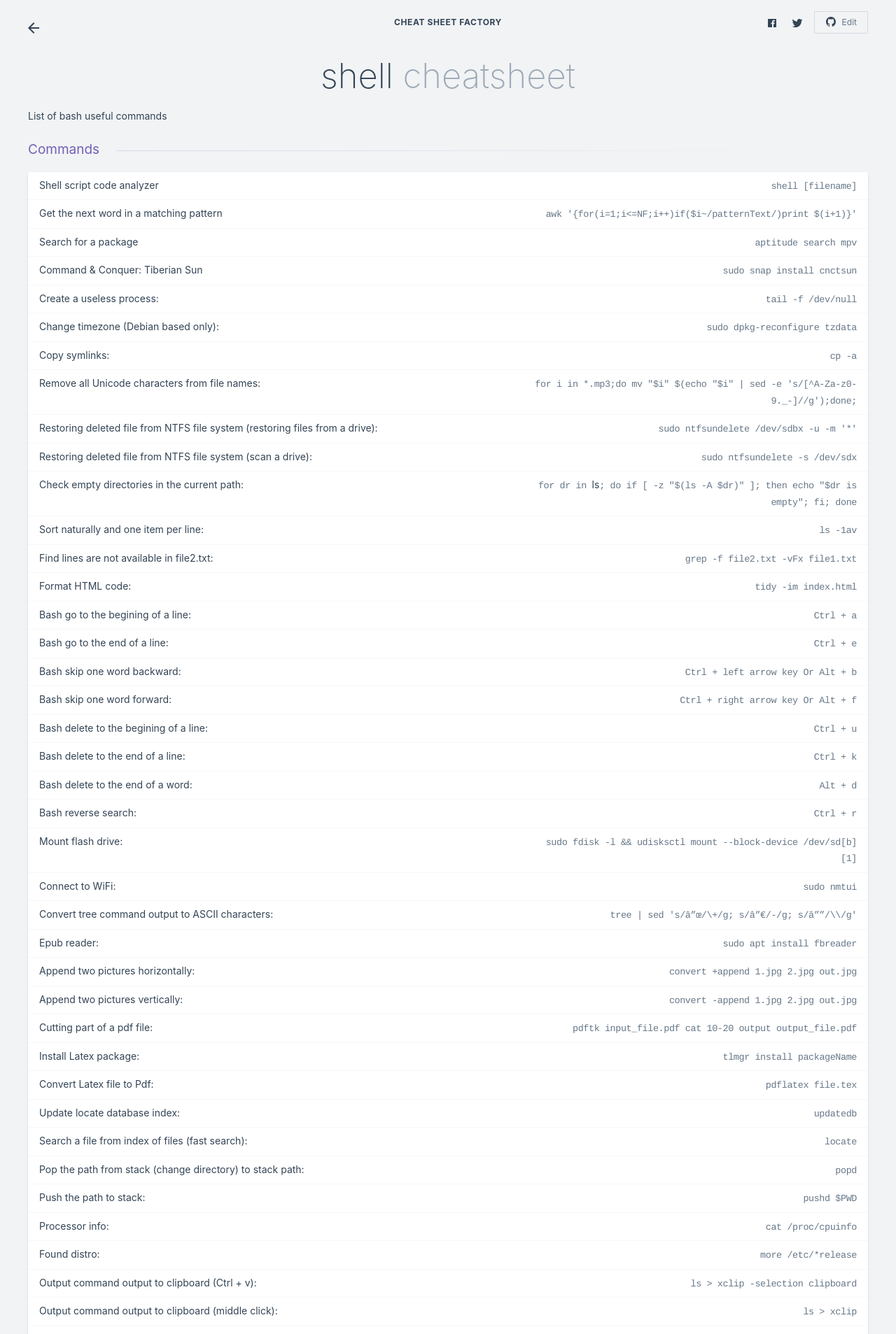
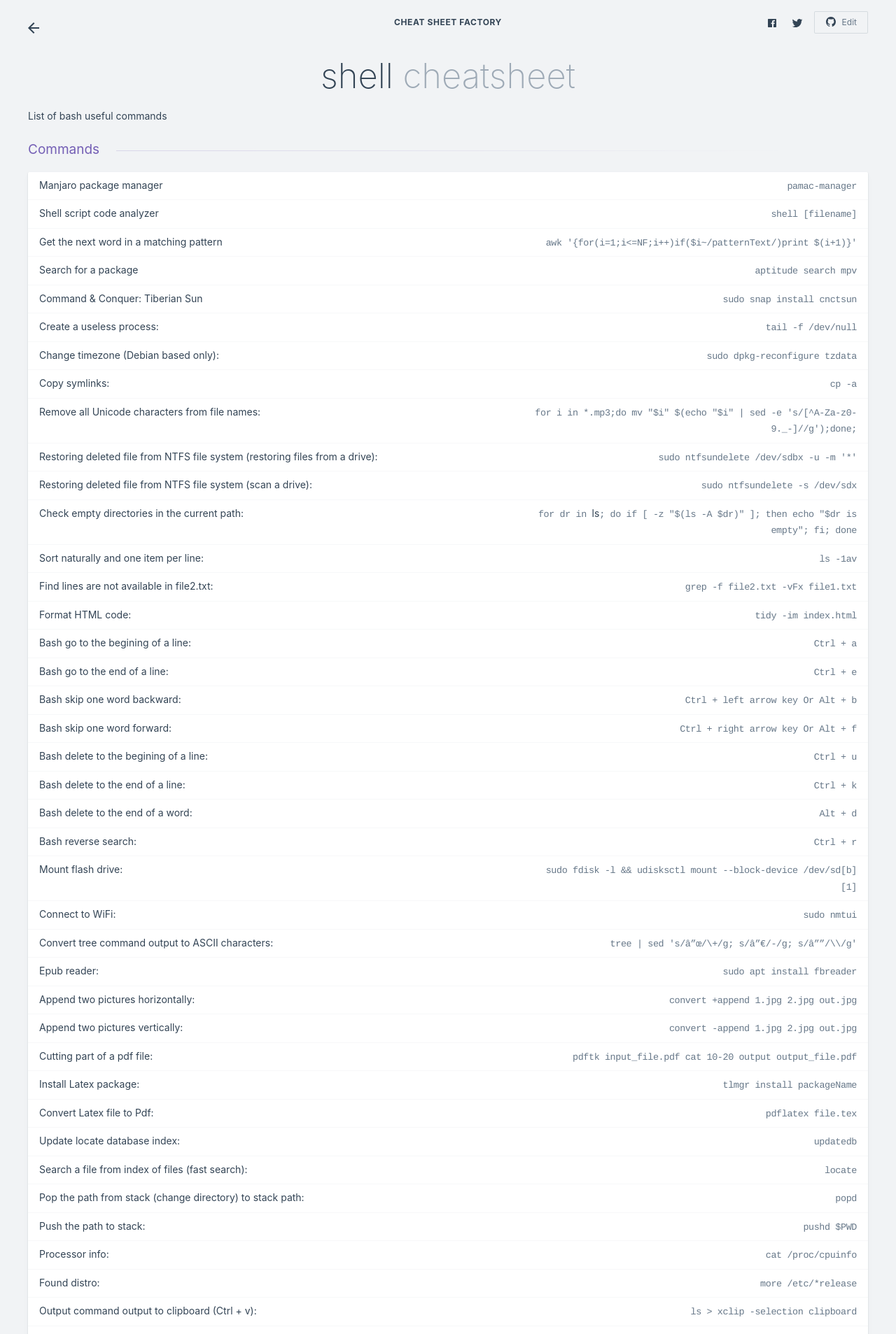
Before and after one commit to kasramp/cheat-sheet-factory, a Jekyll site: the page built from linux/shell.md, in a window 1280 px wide. Shown: the top 1907 px of the page at 70% size. Built offline with Jekyll 4.4.1, drawn with Linux system fonts in a browser that asks for light colours; nearby versions of some CDN libraries; part of the change alters nothing that is shown.

Commit message:
Add Manjaro package manager

```diff
--- a/linux/shell.md
+++ b/linux/shell.md
@@ -2,7 +2,7 @@
 title: shell
 category: Linux
 layout: 2017/sheet
-updated: 2019-11-07
+updated: 2019-11-09
 keywords:
     - "shell"
     - "bash"
@@ -17,6 +17,7 @@ Shortcuts
 
 ### Commands
 
+| Manjaro package manager | `pamac-manager` |
 | Shell script code analyzer | `shell [filename]` |
 | Get the next word in a matching pattern | `awk '{for(i=1;i<=NF;i++)if($i~/patternText/)print $(i+1)}'` |
 | Search for a package | `aptitude search mpv` |
```
